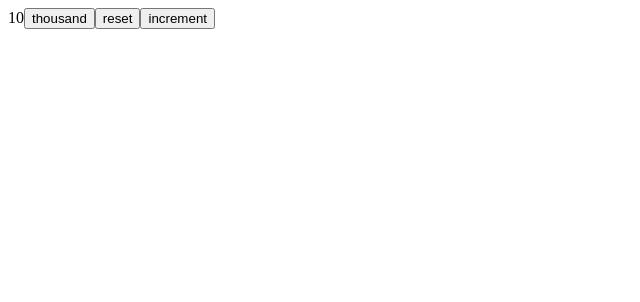
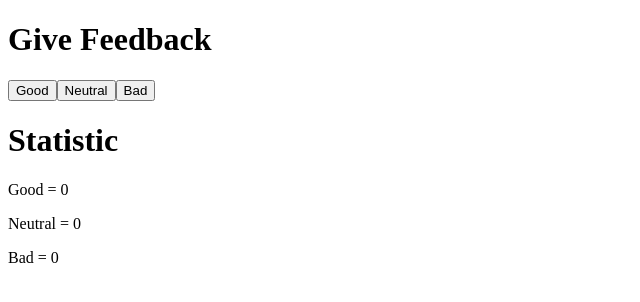
Before and after one commit to Misukist/React-exercise, a React (Vite) app: page / in a window 1280 px wide. Shown: the top 302 px of the page, without its empty margins (0-640 px from the left). Built offline with nearby package versions, Linux system fonts and the light colour scheme.

Commit message:
tehtävä palautekysely

```diff
--- a/src/App.jsx
+++ b/src/App.jsx
@@ -1,29 +1,35 @@
-import {useState} from 'react'
+import { useState } from 'react'
 
-const App = (props) => {
+const App = () => {
+  // tallenna napit omaan tilaansa
+  const [good, setGood] = useState(0)
+  const [neutral, setNeutral] = useState(0)
+  const [bad, setBad] = useState(0)
 
-  const [value, setValue] = useState(10)
-
-  const setToValue = (newValue) => {
-    console.log('valuenow', newValue)
-    setValue(newValue)
+  const handleGoodClick = () => {
+    setGood(good + 1)
   }
 
-  const Button = (props) => (
-  <button onClick={props.onClick}>
-    {props.text}
-  </button>
-  )
+  const handleNeutralClick = () => {
+    setNeutral(neutral + 1)
+  }
+
+  const handleBadClick = () => {
+    setBad(bad + 1)
+  }
 
   return (
     <div>
-      {value}
-      <Button onClick={() => setToValue(1000)} text="thousand" />
-      <Button onClick={() => setToValue(0)} text="reset" />
-      <Button onClick={() => setToValue(value + 1)} text="increment" />
+      <h1>Give Feedback</h1>
+      <button onClick ={handleGoodClick}>Good</button>
+      <button onClick ={handleNeutralClick}>Neutral</button>
+      <button onClick ={handleBadClick}>Bad</button>
+      <h1>Statistic</h1>
+      <p>Good = {good} </p>
+      <p>Neutral = {neutral}</p>
+      <p>Bad = {bad} </p>
     </div>
   )
 }
 
-
 export default App
```
